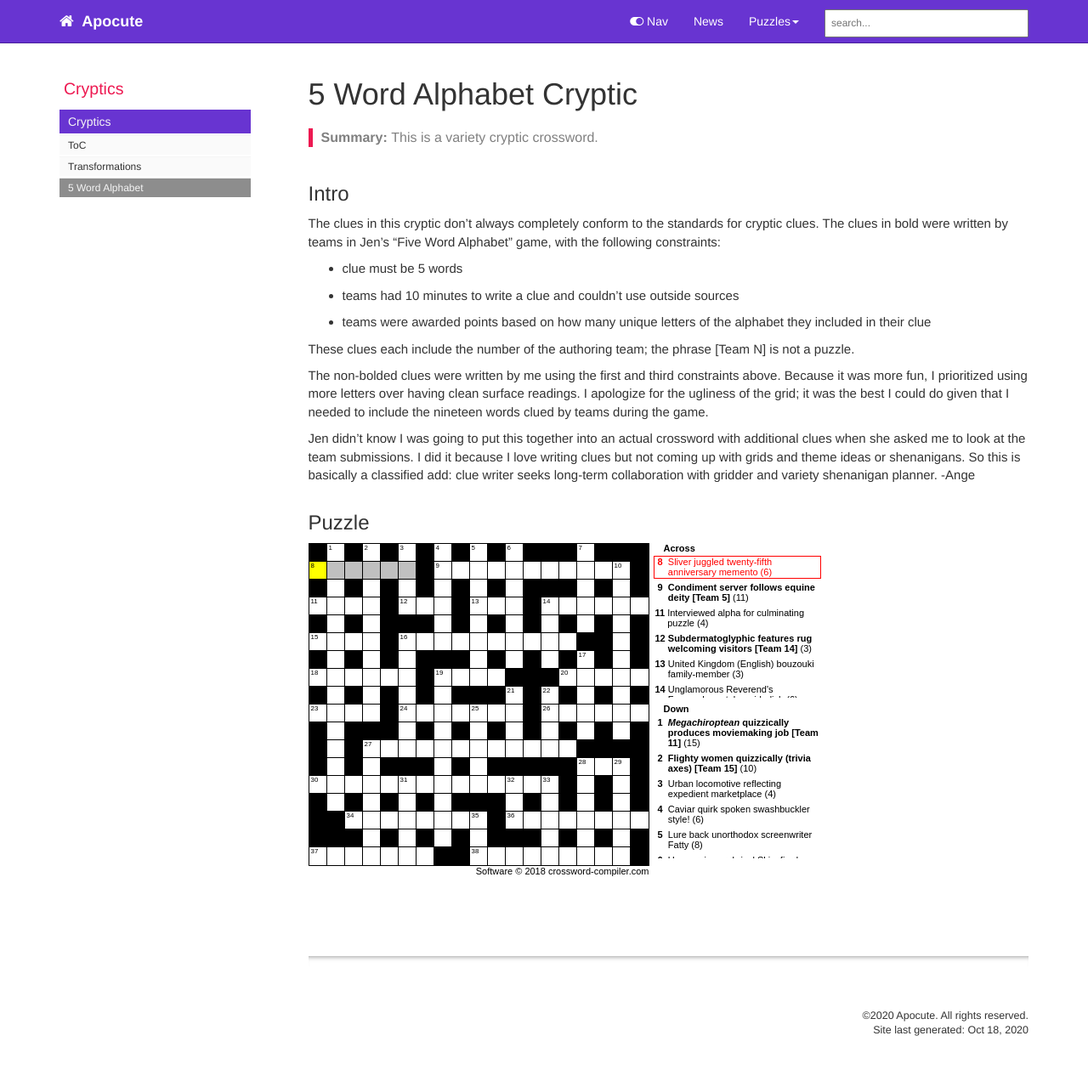
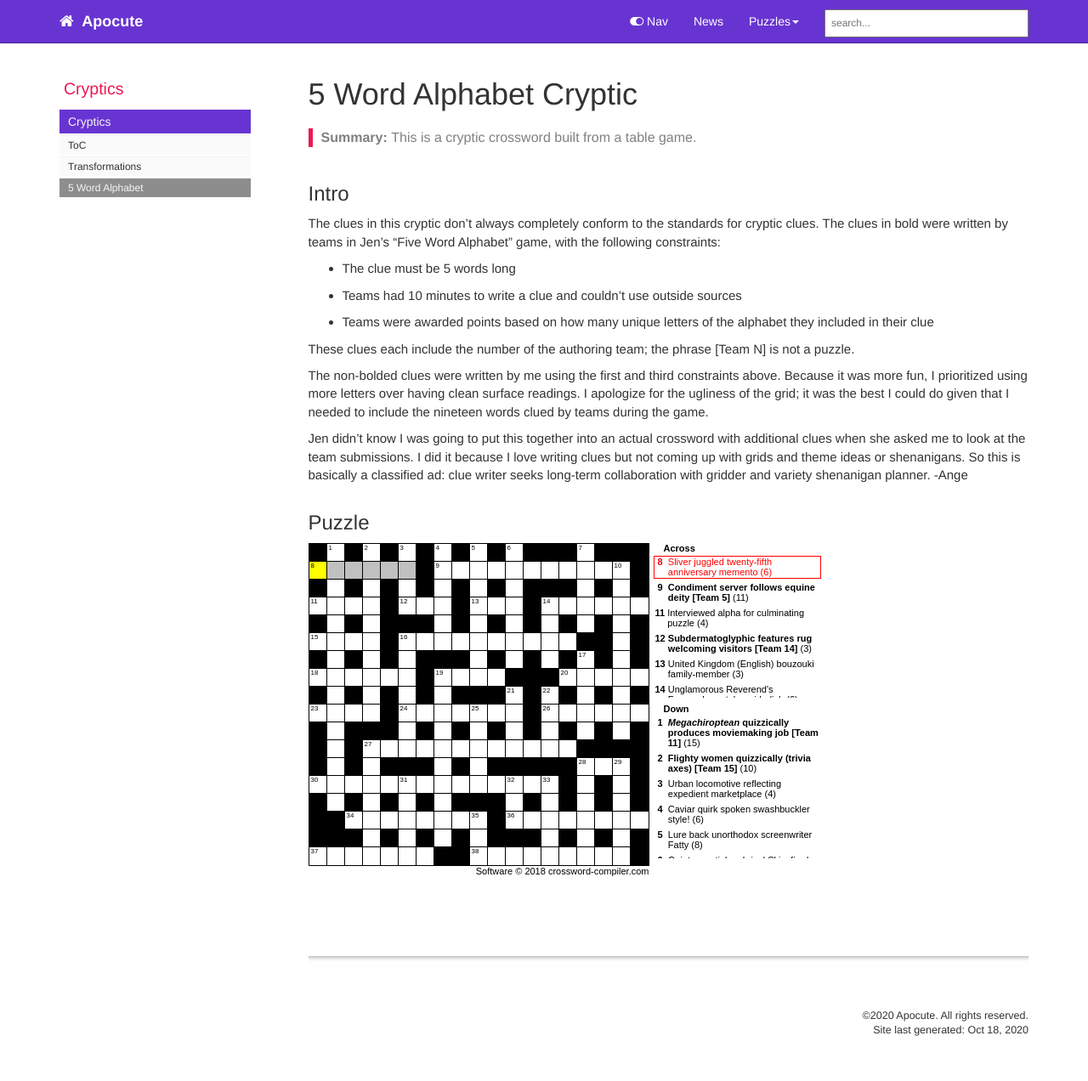
Before and after one commit to imperiosaur/apocute, a Jekyll site: the page built from pages/cryptics/cryptic5wordalphabet.md, in a window 1280 px wide. Shown: the whole page at 85% size. Built offline with Jekyll 4.4.1, drawn with Linux system fonts in a browser that asks for light colours; comment, search, counter and statistics services are not loaded.

Commit message:
Minor adjustments
Minor adjustments for 5WAC

```diff
--- a/pages/cryptics/cryptic5wordalphabet.md
+++ b/pages/cryptics/cryptic5wordalphabet.md
@@ -1,7 +1,7 @@
 ---
 title: 5 Word Alphabet Cryptic
 keywords:
-summary: "This is a variety cryptic crossword."
+summary: "This is a cryptic crossword built from a table game."
 sidebar: cryptics_sidebar
 permalink: cryptic5wordalphabet.html
 folder: cryptics
@@ -13,15 +13,15 @@ folder: cryptics
 
 The clues in this cryptic don't always completely conform to the standards for cryptic clues. The clues in bold were written by teams in Jen's "Five Word Alphabet" game, with the following constraints:
 
-* clue must be 5 words
-* teams had 10 minutes to write a clue and couldn't use outside sources
-* teams were awarded points based on how many unique letters of the alphabet they included in their clue
+* The clue must be 5 words long
+* Teams had 10 minutes to write a clue and couldn't use outside sources
+* Teams were awarded points based on how many unique letters of the alphabet they included in their clue
 
 These clues each include the number of the authoring team; the phrase [Team N] is not a puzzle.
 
 The non-bolded clues were written by me using the first and third constraints above.  Because it was more fun, I prioritized using more letters over having clean surface readings.  I apologize for the ugliness of the grid; it was the best I could do given that I needed to include the nineteen words clued by teams during the game.
 
-Jen didn't know I was going to put this together into an actual crossword with additional clues when she asked me to look at the team submissions.  I did it because I love writing clues but not coming up with grids and theme ideas or shenanigans.  So this is basically a classified add:  clue writer seeks long-term collaboration with gridder and variety shenanigan planner.  -Ange
+Jen didn't know I was going to put this together into an actual crossword with additional clues when she asked me to look at the team submissions.  I did it because I love writing clues but not coming up with grids and theme ideas or shenanigans.  So this is basically a classified ad:  clue writer seeks long-term collaboration with gridder and variety shenanigan planner.  -Ange
 
 ## Puzzle
 
```
Also changed, not shown: 5_Word_Alphabet_Cryptic.js.
